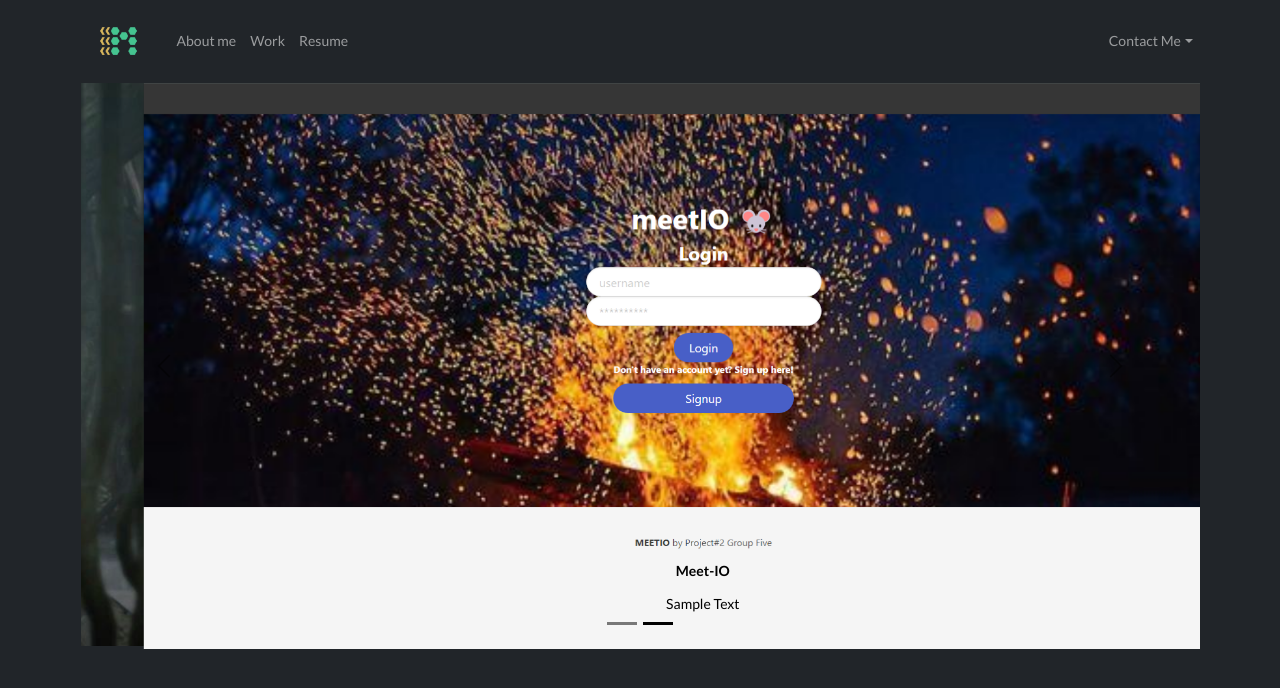
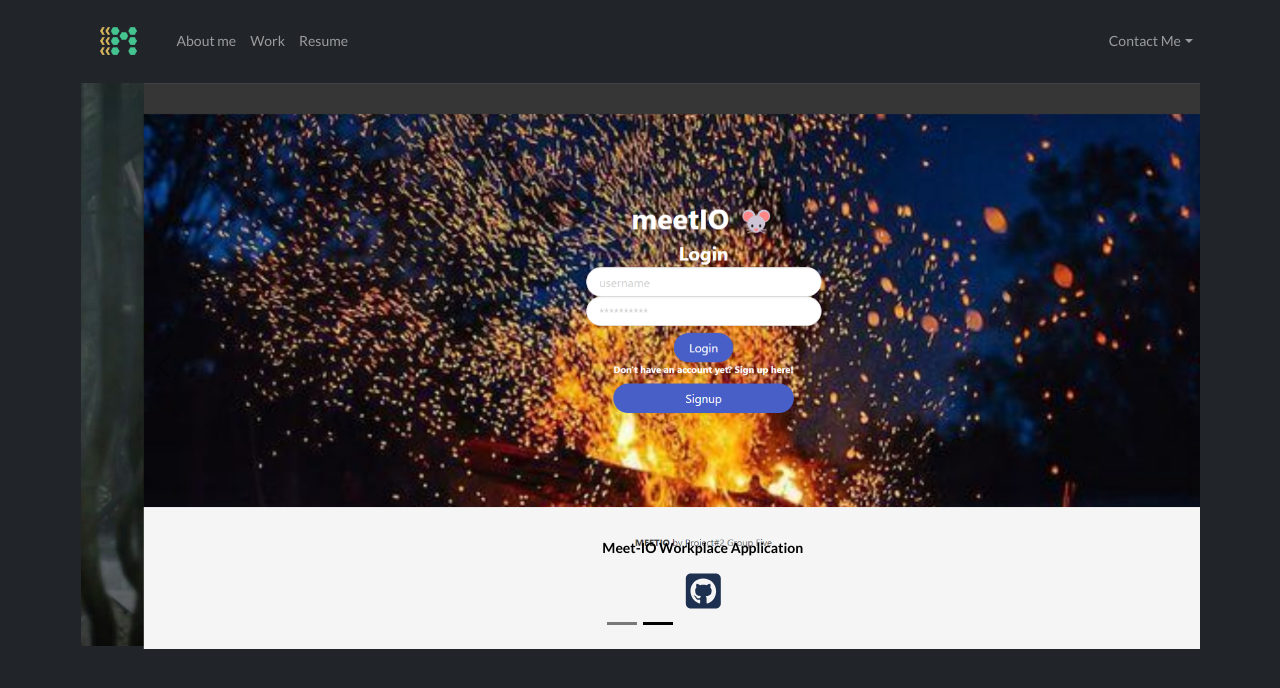
Before and after one commit to Morralytics/Portfolio, a React (Create React App) app: page /Work in a window 1280 px wide. Shown: the top 688 px of the page. Built offline with nearby package versions, Linux system fonts and the light colour scheme.

Commit message:
Added github link to project.

```diff
--- /dev/null
+++ b/src/components/ui/CardFooter.js
@@ -0,0 +1,21 @@
+import React from "react";
+import { FontAwesomeIcon } from '@fortawesome/react-fontawesome';
+import { faSquareGithub } from '@fortawesome/free-brands-svg-icons';
+
+const CardFooter = () => {
+    const styles= {
+        linkLogo: {
+          color: '#1E3050',
+          height: '40px'
+        }
+      }
+    return (
+        <>
+            <div>
+            <a href="https://github.com/Morralytics/Yoda-Translator" target="_blank"><FontAwesomeIcon icon={faSquareGithub} style={styles.linkLogo}/></a>
+            </div>
+        </>
+    )
+}
+
+export default CardFooter;
--- a/src/pages/Work.js
+++ b/src/pages/Work.js
@@ -1,6 +1,10 @@
 import { Container, Carousel } from "react-bootstrap";
+import { FontAwesomeIcon } from '@fortawesome/react-fontawesome';
+import { faSquareGithub } from '@fortawesome/free-brands-svg-icons';
+
 import meetIO from "../images/MeetIOProject.png";
 import yodaTranslate from "../images/YodaProject.png";
+import CardFooter from "../components/ui/CardFooter";
 
 export const Work = () => {
     const styles = {
@@ -21,6 +25,9 @@ export const Work = () => {
         img: {
             height: '270px',
             width: '100%',
+        },
+        linkLogoColor: {
+            color: '#1E3050',
         }
     }
     return (
@@ -34,8 +41,9 @@ export const Work = () => {
                             alt="First slide"
                         />
                         <Carousel.Caption>
-                            <h5>Yoda Translate</h5>
-                            <p>Sample Text</p>
+                            <h5>Yoda Translate Application</h5>
+                            <p>This unique application utilizes two API's that when combined, produce an inspirational quote from the widely known character, Yoda!</p>
+                            <CardFooter />
                         </Carousel.Caption>
                     </Carousel.Item>
                     <Carousel.Item>
@@ -45,8 +53,8 @@ export const Work = () => {
                             alt="Second slide"
                         />
                         <Carousel.Caption>
-                            <h5>Meet-IO</h5>
-                            <p>Sample Text</p>
+                            <h5>Meet-IO Workplace Application</h5>
+                            <CardFooter />
                         </Carousel.Caption>
                     </Carousel.Item>
                 </Carousel>
```
